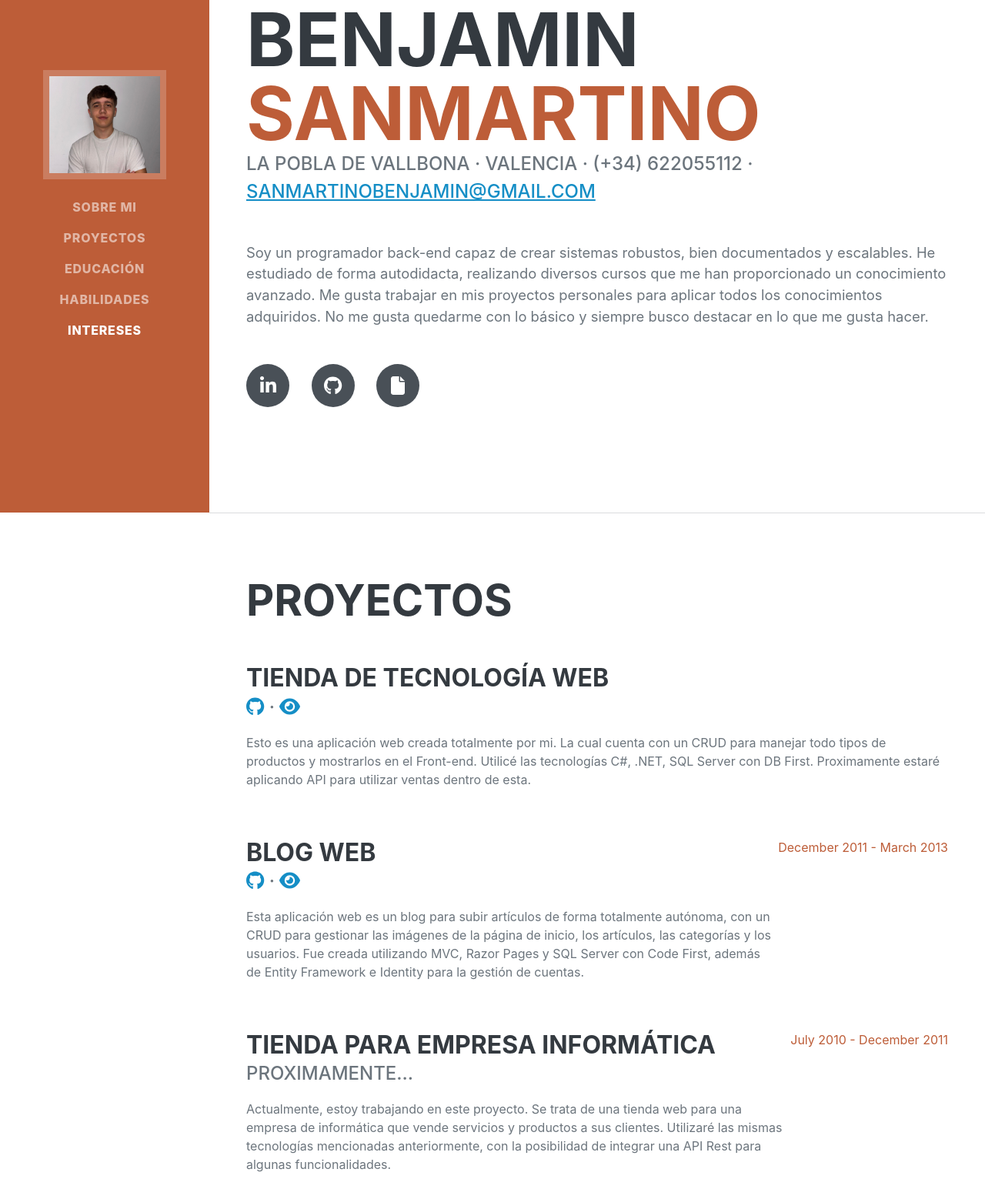
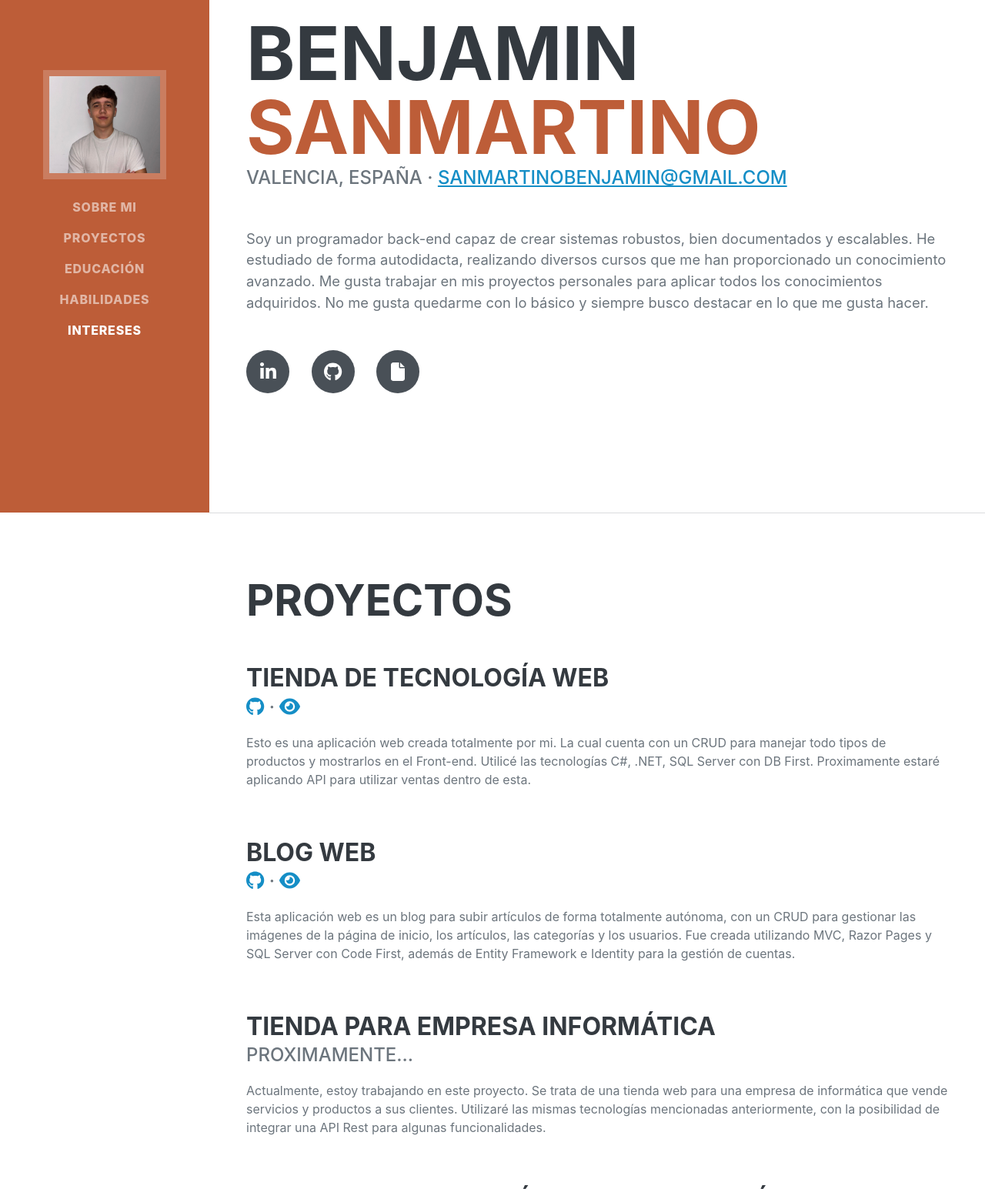
Before and after one commit to Sanma4/PorfolioHTML, a plain HTML site: page index.html in a window 1280 px wide. Shown: the part 134-1679 px from the top of the page at 77% size. Drawn offline with nearby package versions, Linux system fonts and the light colour scheme; a web font is replaced by a local one.

Commit message:
Update: Cambiado error en fechas

```diff
--- a/index.html
+++ b/index.html
@@ -43,7 +43,7 @@
                         <span class="text-primary">Sanmartino</span>
                     </h1>
                     <div class="subheading mb-5">
-                        La Pobla de Vallbona · Valencia · (+34) 622055112 ·
+                        Valencia, España ·
                         <a href="mailto:sanmartinobenjamin@gmail.com">sanmartinobenjamin@gmail.com</a>
                     </div>
                     <p class="lead mb-5">Soy un programador back-end capaz de crear sistemas robustos, bien documentados y escalables.
@@ -75,7 +75,6 @@
                             <div class="subheading mb-3"><a href="https://github.com/Sanma4/ProyectoBlogCore.NET8" target="_blank"><i class="fab fa-github"></i></a> · <a href="http://blogweb.somee.com" target="_blank"><i class="fa fa-eye"></i></a></div>
                             <p>Esta aplicación web es un blog para subir artículos de forma totalmente autónoma, con un CRUD para gestionar las imágenes de la página de inicio, los artículos, las categorías y los usuarios. Fue creada utilizando MVC, Razor Pages y SQL Server con Code First, además de Entity Framework e Identity para la gestión de cuentas.</p>
                         </div>
-                        <div class="flex-shrink-0"><span class="text-primary">December 2011 - March 2013</span></div>
                     </div>
                     <div class="d-flex flex-column flex-md-row justify-content-between mb-5">
                         <div class="flex-grow-1">
@@ -83,7 +82,6 @@
                             <div class="subheading mb-3">Proximamente...</div>
                             <p>Actualmente, estoy trabajando en este proyecto. Se trata de una tienda web para una empresa de informática que vende servicios y productos a sus clientes. Utilizaré las mismas tecnologías mencionadas anteriormente, con la posibilidad de integrar una API Rest para algunas funcionalidades.</p>
                         </div>
-                        <div class="flex-shrink-0"><span class="text-primary">July 2010 - December 2011</span></div>
                     </div>
                     <div class="d-flex flex-column flex-md-row justify-content-between">
                         <div class="flex-grow-1">
@@ -144,7 +142,7 @@
                             <li class="text-dark" style="font-size: 30px;">C#</li>
                             <li class="text-dark" style="font-size: 30px;">ASP.NET MVC</li>
                             <li class="text-dark" style="font-size: 30px;">Razor Pages</li>
-
+                            <li class="text-dark" style="font-size: 30px;">GitHub</li>
                         </div>
                         <div class="col-6 ">
                             <li class="text-dark" style="font-size: 30px;">API Rest</li>
```
